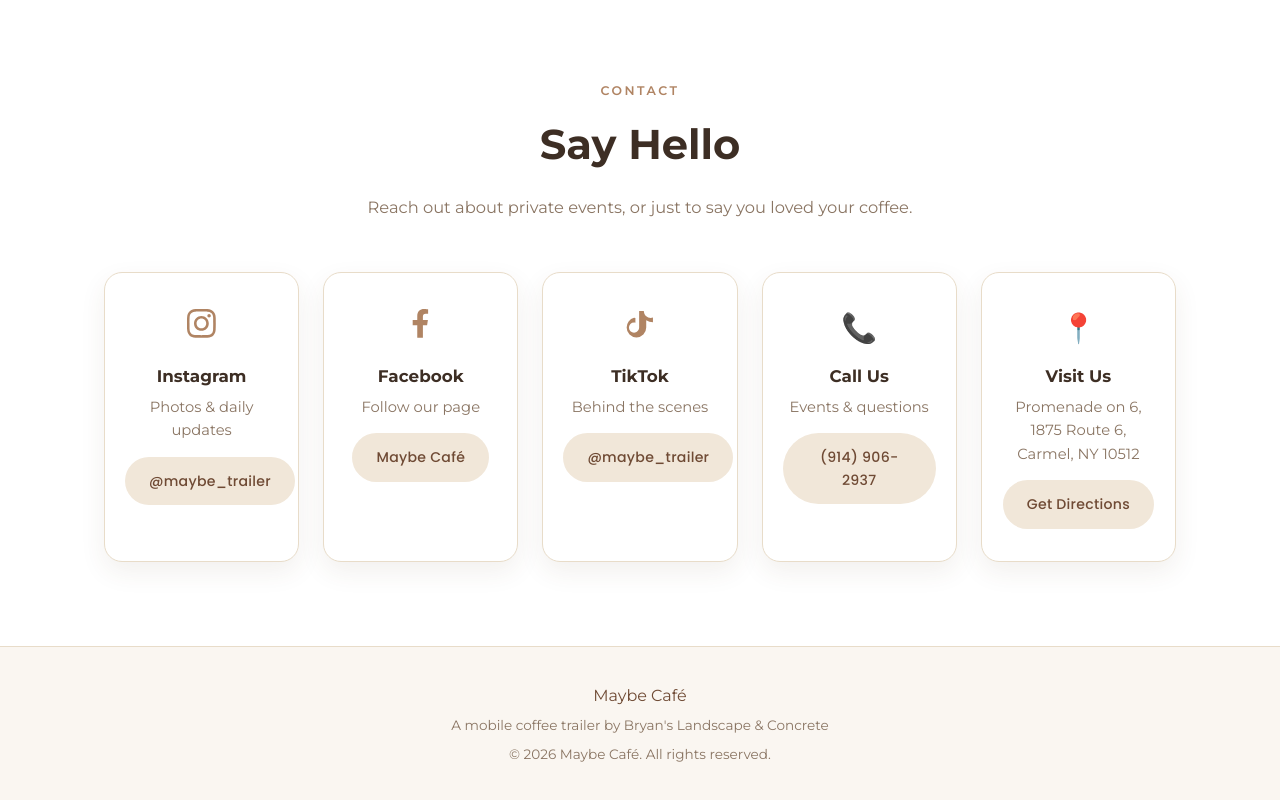
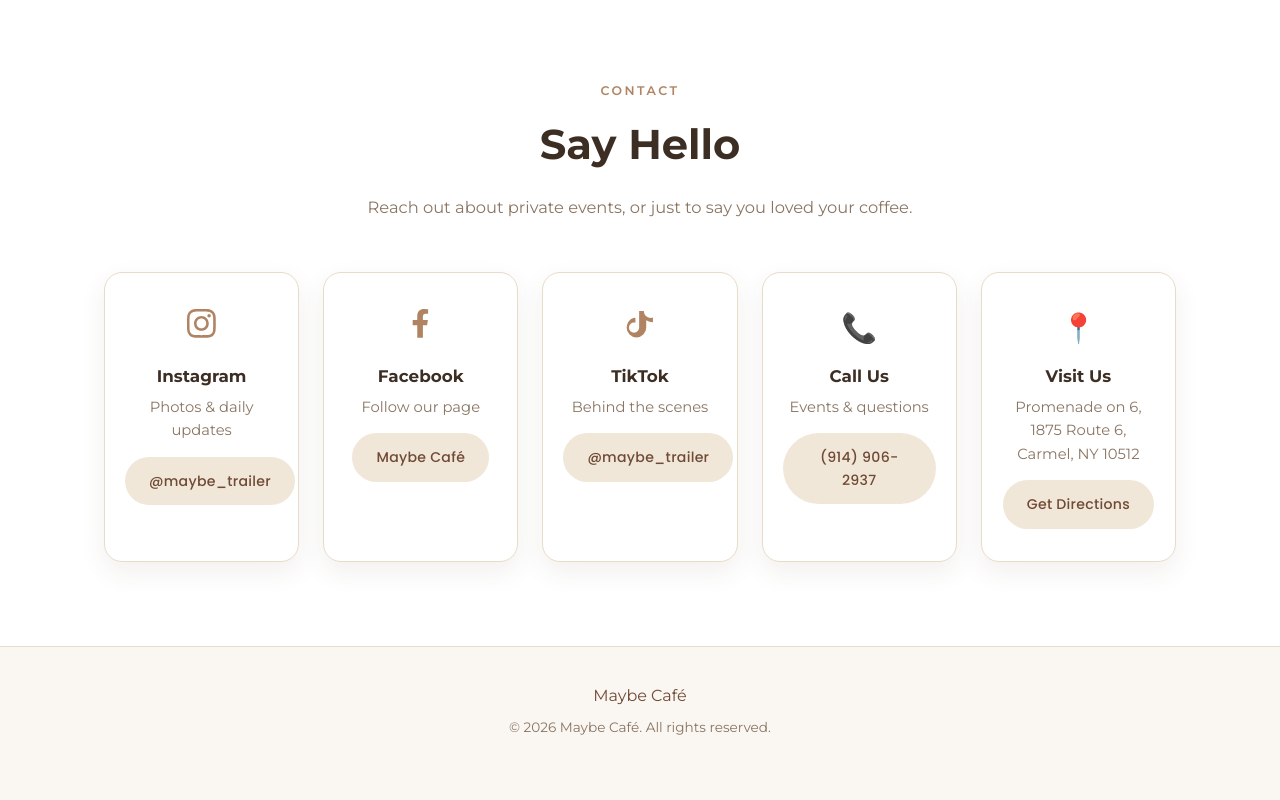
Before and after one commit to frejorasa2000/maybe-cafe, a React (Vite) app: page / in a window 1280 px wide. Shown: the part 7199-7999 px from the top of the page. After the commit the page ends 7973 px from the top, so only its background shows below. Built offline with nearby package versions, Linux system fonts and the light colour scheme.

Commit message:
Quitar referencia a Bryan's Landscape & Concrete del footer

```diff
--- a/src/components/Footer.jsx
+++ b/src/components/Footer.jsx
@@ -2,7 +2,6 @@
   return (
     <footer>
       <div className="brand">Maybe Café</div>
-      <div>A mobile coffee trailer by Bryan's Landscape &amp; Concrete</div>
       <div style={{ marginTop: 8 }}>© 2026 Maybe Café. All rights reserved.</div>
     </footer>
   );
```
